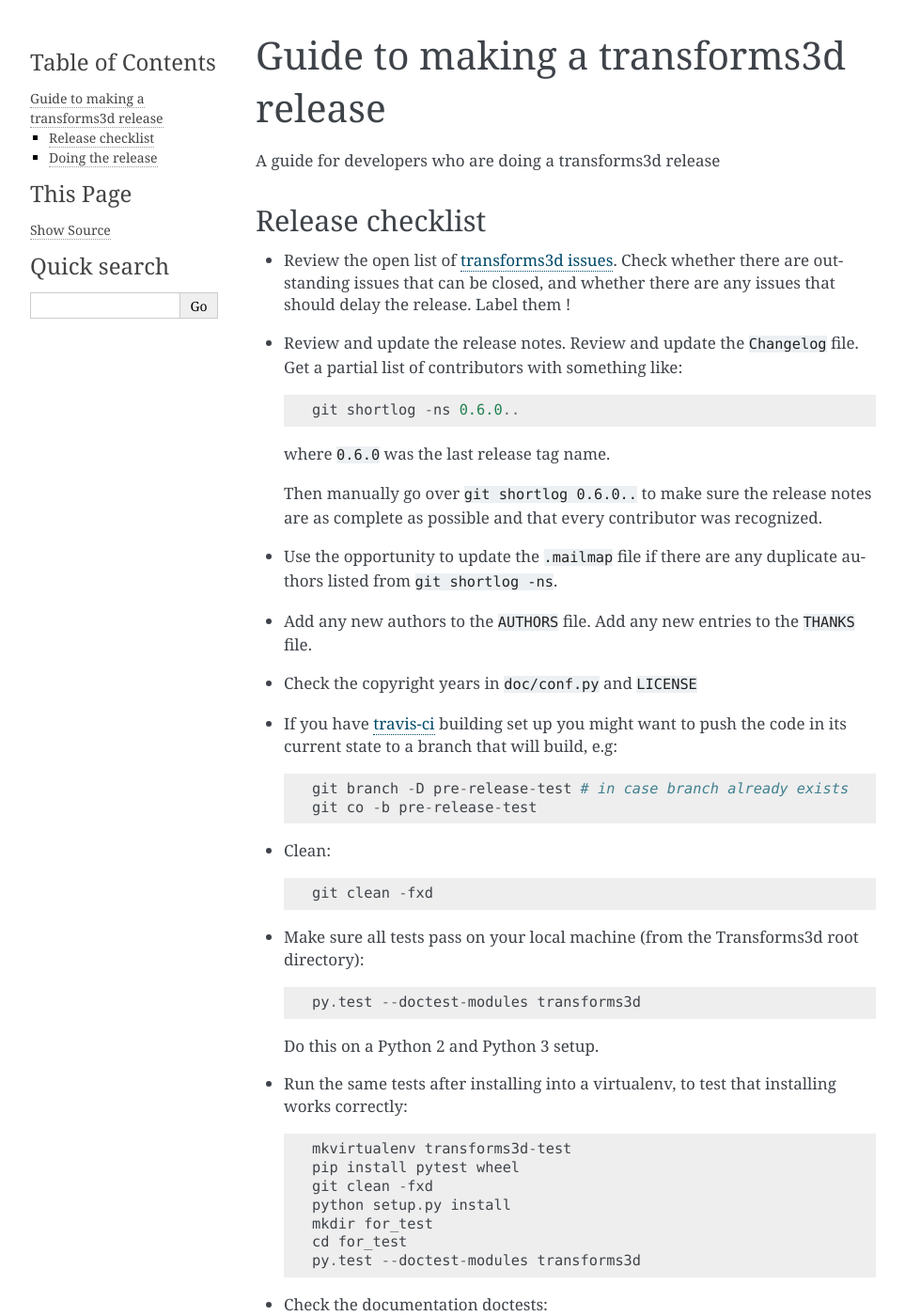
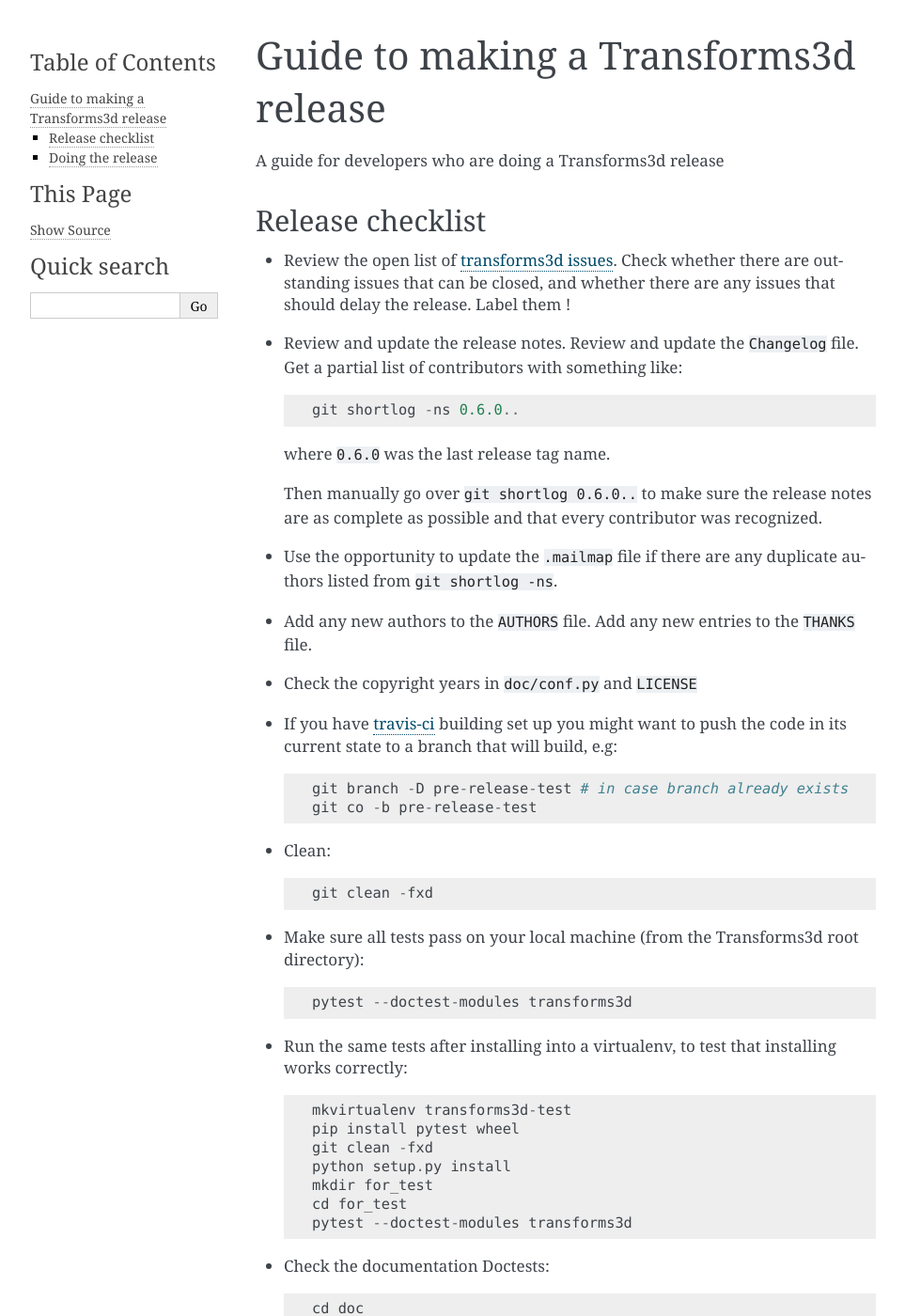
Before and after one commit to matthew-brett/transforms3d, a Sphinx documentation site: the page built from doc/devel/make_release.rst, in a window 1280 px wide and 1400 px high. Shown: the whole window at 94% size, without its empty margins (148-1111 px from the left). Built offline with Sphinx 7.4.7, drawn with Linux system fonts in a browser that asks for light colours; pages that are not in the unit, such as notebooks, are missing from menus; some of the changed text lies outside the part shown.

Commit message:
Updates ready for 0.4 release

```diff
--- a/doc/conf.py
+++ b/doc/conf.py
@@ -44,7 +44,7 @@
 
 # General information about the project.
 project = u'transforms3d'
-copyright = u'2009-2019, Matthew Brett, Christoph Gohlke'
+copyright = u'2009-2022, Matthew Brett, Christoph Gohlke'
 
 def check_import(mod_name):
     try:
--- a/doc/devel/make_release.rst
+++ b/doc/devel/make_release.rst
@@ -1,10 +1,10 @@
 .. _release-guide:
 
 **************************************
-Guide to making a transforms3d release
+Guide to making a Transforms3d release
 **************************************
 
-A guide for developers who are doing a transforms3d release
+A guide for developers who are doing a Transforms3d release
 
 .. _release-checklist:
 
@@ -46,9 +46,7 @@
 * Make sure all tests pass on your local machine (from the Transforms3d root
   directory)::
 
-    py.test --doctest-modules transforms3d
-
-  Do this on a Python 2 and Python 3 setup.
+    pytest --doctest-modules transforms3d
 
 * Run the same tests after installing into a virtualenv, to test that
   installing works correctly::
@@ -59,9 +57,9 @@
     python setup.py install
     mkdir for_test
     cd for_test
-    py.test --doctest-modules transforms3d
+    pytest --doctest-modules transforms3d
 
-* Check the documentation doctests::
+* Check the documentation Doctests::
 
     cd doc
     make doctest
```
Also changed, not shown: 3 other files.
